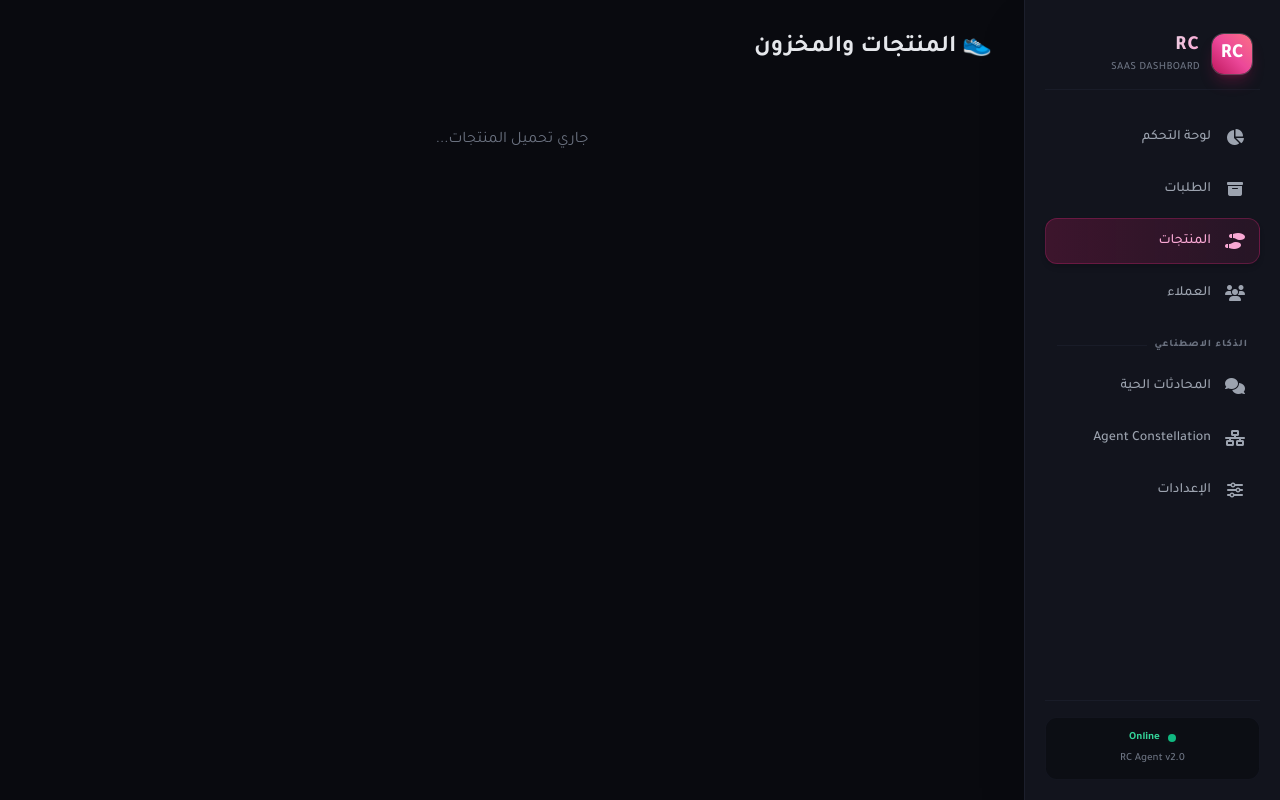
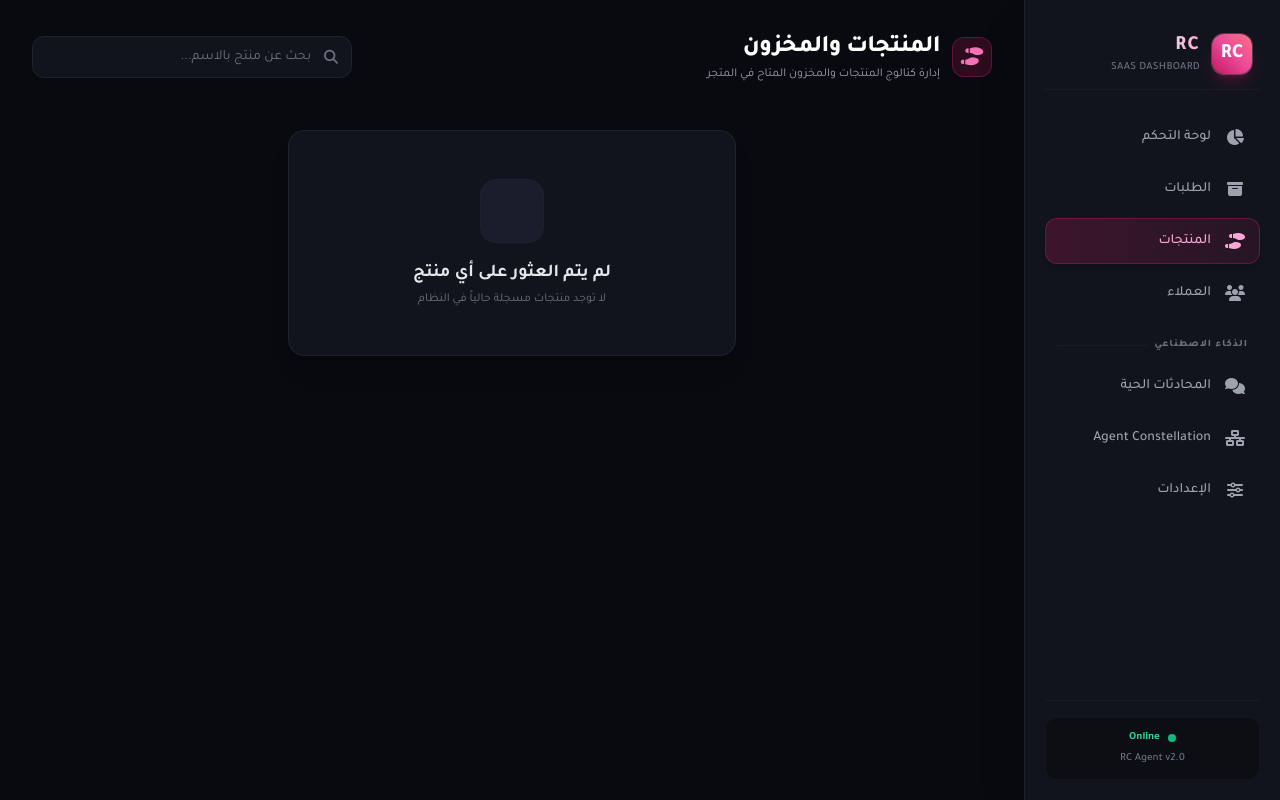
Before and after one commit to 040916073mustapha/royal-chaussures-server, a Flask app: page /dashboard/products in a window 1280 px wide. Run offline with Flask 3, Linux system fonts and the light colour scheme; data that the repository does not hold is empty; some libraries are stand-ins or nearby versions.

Commit message:
Update products.html

```diff
--- a/templates/products.html
+++ b/templates/products.html
@@ -1,22 +1,108 @@
 {% extends "dashboard_base.html" %}
 {% block content %}
-<div x-data="{ products:[] }" x-init="fetch('/api/products').then(r=>r.json()).then(d=>products=d.products||[])">
-    <h1 class="text-2xl font-bold mb-4">👟 المنتجات والمخزون</h1>
-    <div class="grid grid-cols-1 md:grid-cols-2 lg:grid-cols-3 gap-4">
-        <template x-for="p in products" :key="p.id">
-            <div class="bg-[#1a1a23] rounded-xl border border-[#2a2a35] overflow-hidden">
-                <div class="h-40 bg-[#252530] flex items-center justify-center">
-                    <img :src="p.image" :alt="p.title" class="h-full w-full object-cover" x-show="p.image">
-                    <span x-show="!p.image" class="text-gray-600 text-4xl">👟</span>
-                </div>
-                <div class="p-4">
-                    <h3 class="font-semibold" x-text="p.title"></h3>
-                    <p class="text-sm text-gray-400 mt-1"><span x-text="p.variants + ' مقاسات'"></span> <span x-text="p.stock + ' مخزون'"></span></p>
-                    <p class="text-royal-400 font-bold mt-2" x-text="(p.price_min==p.price_max ? p.price_min.toLocaleString() : p.price_min.toLocaleString()+' - '+p.price_max.toLocaleString()) + ' د.ج'"></p>
-                </div>
+<div x-data="{
+        products: [],
+        search: '',
+        loading: true,
+        get filteredProducts() {
+            if (!this.search) return this.products;
+            return this.products.filter(p => p.title.toLowerCase().includes(this.search.toLowerCase()));
+        }
+     }"
+     x-init="fetch('/api/products').then(r=>r.json()).then(d=>{ products=d.products||[]; loading=false; }).catch(()=>loading=false)">
+
+    <!-- Top Header & Actions -->
+    <div class="flex flex-col md:flex-row md:items-center justify-between gap-4 mb-8">
+        <div class="flex items-center gap-3">
+            <div class="w-10 h-10 rounded-xl bg-royal-600/20 border border-royal-500/30 flex items-center justify-center text-royal-400">
+                <i class="fa-solid fa-shoe-prints text-lg"></i>
+            </div>
+            <div>
+                <h1 class="text-2xl font-extrabold text-white tracking-tight">المنتجات والمخزون</h1>
+                <p class="text-xs text-gray-400 mt-0.5">إدارة كتالوج المنتجات والمخزون المتاح في المتجر</p>
+            </div>
+        </div>
+
+        <!-- Search Bar -->
+        <div class="relative w-full md:w-80">
+            <i class="fa-solid fa-magnifying-glass absolute right-3.5 top-1/2 -translate-y-1/2 text-gray-500 text-sm"></i>
+            <input type="text"
+                   x-model="search"
+                   placeholder="بحث عن منتج بالاسم..."
+                   class="w-full bg-dark-card border border-dark-border text-gray-200 text-sm rounded-xl py-2.5 pr-10 pl-4 focus:outline-none focus:border-royal-500/60 focus:ring-1 focus:ring-royal-500/60 placeholder-gray-500 transition-all">
+        </div>
+    </div>
+
+    <!-- Loading Skeleton State -->
+    <div x-show="loading" class="grid grid-cols-1 sm:grid-cols-2 lg:grid-cols-3 xl:grid-cols-4 gap-6">
+        <template x-for="i in 8">
+            <div class="bg-dark-card border border-dark-border rounded-2xl p-4 animate-pulse">
+                <div class="aspect-[4/3] bg-dark-hover rounded-xl mb-4"></div>
+                <div class="h-4 bg-dark-hover rounded w-3/4 mb-2"></div>
+                <div class="h-3 bg-dark-hover rounded w-1/2 mb-4"></div>
+                <div class="h-5 bg-dark-hover rounded w-1/3"></div>
             </div>
         </template>
     </div>
-    <div x-show="products.length===0" class="text-center py-12 text-gray-500">جاري تحميل المنتجات...</div>
+
+    <!-- Products Grid -->
+    <div x-show="!loading && filteredProducts.length > 0" class="grid grid-cols-1 sm:grid-cols-2 lg:grid-cols-3 xl:grid-cols-4 gap-6">
+        <template x-for="p in filteredProducts" :key="p.id">
+            <div class="bg-dark-card rounded-2xl border border-dark-border/80 overflow-hidden hover:border-royal-500/50 hover:shadow-xl hover:shadow-royal-950/30 transition-all duration-300 flex flex-col group">
+
+                <!-- Image Container -->
+                <div class="aspect-[4/3] bg-dark-bg relative overflow-hidden flex items-center justify-center border-b border-dark-border/40">
+                    <img :src="p.image"
+                         :alt="p.title"
+                         class="w-full h-full object-cover group-hover:scale-105 transition-transform duration-500 ease-out"
+                         x-show="p.image">
+
+                    <div x-show="!p.image" class="flex flex-col items-center justify-center text-gray-600">
+                        <i class="fa-solid fa-shoe-prints text-4xl mb-1 opacity-40"></i>
+                        <span class="text-[11px] font-medium text-gray-600">لا توجد صورة</span>
+                    </div>
+
+                    <!-- Floating Stock Badge -->
+                    <div class="absolute top-3 left-3 bg-dark-bg/80 backdrop-blur-md border border-white/10 px-2.5 py-1 rounded-lg flex items-center gap-1.5 shadow-lg">
+                        <span class="w-1.5 h-1.5 rounded-full" :class="p.stock > 0 ? 'bg-emerald-400 animate-pulse' : 'bg-rose-500'"></span>
+                        <span class="text-[11px] font-bold text-gray-200" x-text="p.stock + ' قطعة'"></span>
+                    </div>
+                </div>
+
+                <!-- Product Body Info -->
+                <div class="p-4 flex flex-col justify-between flex-1">
+                    <div>
+                        <h3 class="font-bold text-gray-100 text-base leading-snug group-hover:text-royal-300 transition-colors line-clamp-1" x-text="p.title"></h3>
+
+                        <div class="flex items-center gap-2 mt-2">
+                            <span class="inline-flex items-center gap-1 px-2.5 py-1 rounded-lg text-[11px] font-semibold bg-dark-bg border border-dark-border text-gray-400">
+                                <i class="fa-solid fa-layer-group text-[10px] text-royal-400"></i>
+                                <span x-text="p.variants + ' مقاسات'"></span>
+                            </span>
+                        </div>
+                    </div>
+
+                    <!-- Price Footer -->
+                    <div class="mt-4 pt-3 border-t border-dark-border/50 flex items-center justify-between">
+                        <span class="text-xs text-gray-500 font-medium">السعر</span>
+                        <span class="text-base font-extrabold text-transparent bg-clip-text bg-gradient-to-r from-royal-300 via-pink-400 to-rose-300"
+                              x-text="(p.price_min==p.price_max ? p.price_min.toLocaleString() : p.price_min.toLocaleString()+' - '+p.price_max.toLocaleString()) + ' د.ج'">
+                        </span>
+                    </div>
+                </div>
+
+            </div>
+        </template>
+    </div>
+
+    <!-- Empty / No Results State -->
+    <div x-show="!loading && filteredProducts.length === 0" class="bg-dark-card border border-dark-border rounded-2xl p-12 text-center max-w-md mx-auto my-12 shadow-xl">
+        <div class="w-16 h-16 rounded-2xl bg-dark-hover border border-dark-border flex items-center justify-center mx-auto mb-4 text-gray-500 text-2xl">
+            <i class="fa-solid fa-boxes-spin"></i>
+        </div>
+        <h3 class="text-lg font-bold text-gray-200 mb-1">لم يتم العثور على أي منتج</h3>
+        <p class="text-xs text-gray-500" x-text="search ? 'جرب البحث بكلمة أخرى' : 'لا توجد منتجات مسجلة حالياً في النظام'"></p>
+    </div>
+
 </div>
 {% endblock %}
```
